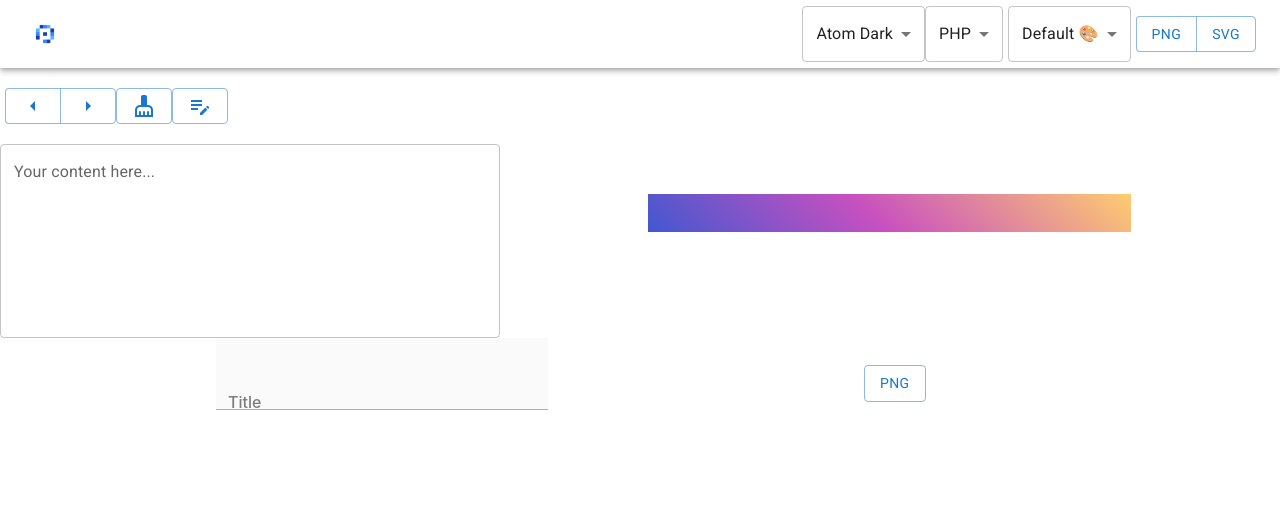
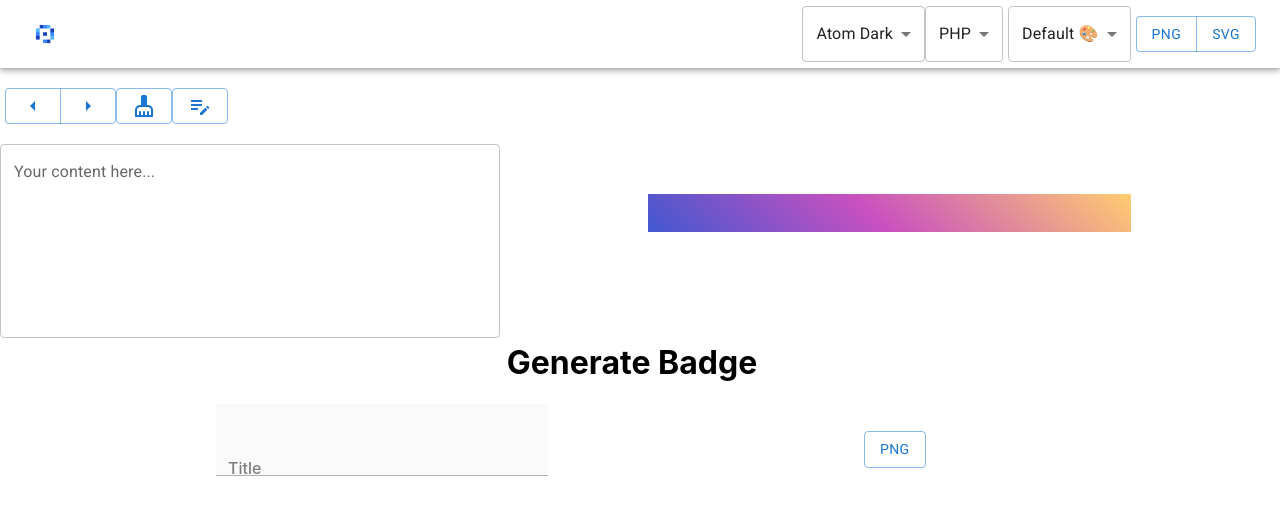
Before and after one commit to Programerat/code, a React (Create React App) app: page / in a window 1280 px wide. Shown: the top 512 px of the page. Built offline with nearby package versions, Linux system fonts and the light colour scheme.

Commit message:
Fix style

```diff
--- a/src/App.js
+++ b/src/App.js
@@ -250,6 +250,14 @@ const App = () => {
                   </div>
               </Grid>
           </Grid>
+          <Grid container spacing={2}
+              direction="row"
+              justifyContent="center"
+              alignItems="center"  >
+              <h1>
+                  Generate Badge
+              </h1>
+          </Grid>
           <Grid container
               spacing={2}
               direction="row"
@@ -268,8 +276,8 @@ const App = () => {
                     <span className="focus-bg"></span>
             </label>
             <br />
+            </Grid>
 
-            </Grid>
             <Grid item xs={6} md={3}>
                 <div ref={badgeRef} style={{width: '200px'}} height="100%" >
                     <PreviewBadge title={title} icon={'OOP'} />
--- a/src/index.css
+++ b/src/index.css
@@ -15,8 +15,9 @@ code {
 .title {
     width: 100px;
     max-width: 100px;
-    margin: 15px auto;
+    margin: 0px auto;
     overflow-wrap: break-word;
+    text-align: center;
 }
 
 .badge-golden {
@@ -28,11 +29,11 @@ code {
     height: 200px;
     font-weight: bold;
     text-align: center;
-    padding-top: 15%;
+    padding-top: 20%;
     max-width: 200px;
     overflow-wrap: break-word;
     vertical-align: center;
-    font-size: 22px;
+    font-size: 20px;
 }
 
 
```
